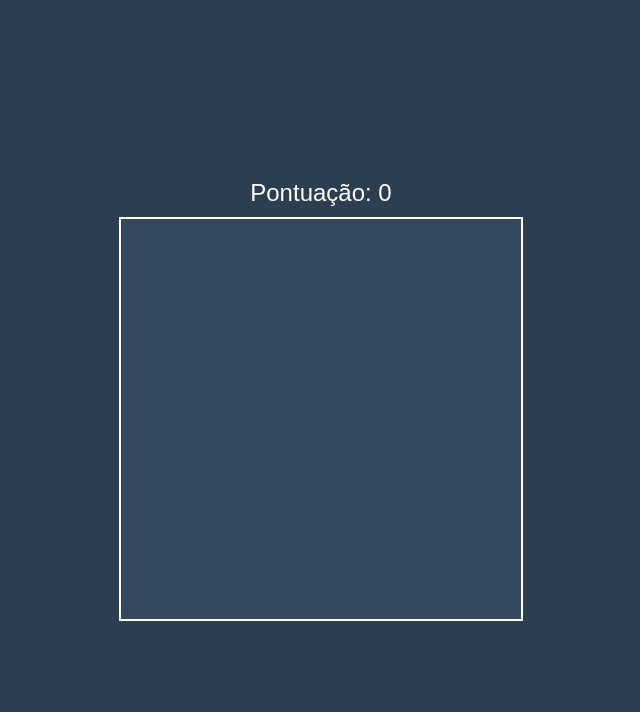
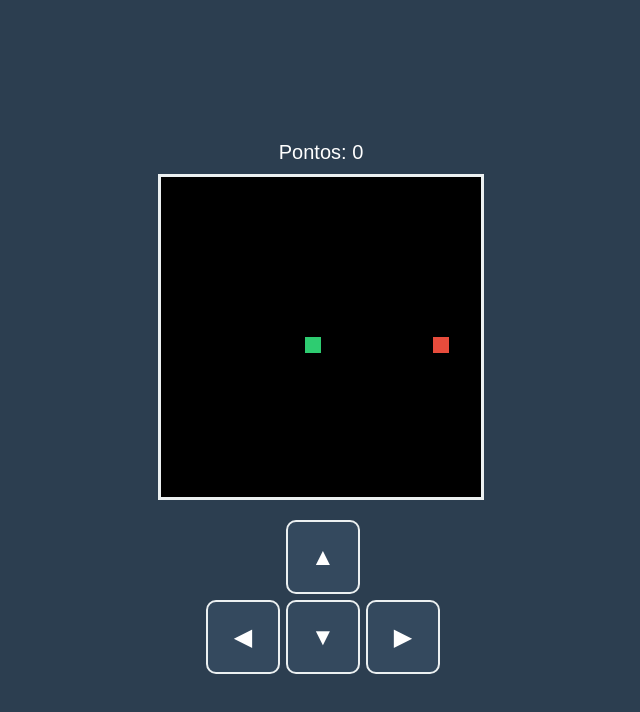
Before and after one commit to joao7426a-lgtm/Cobra, a plain HTML site: page index.html in a window 1280 px wide. Shown: the whole page, without its empty margins (319-959 px from the left). Drawn offline with Linux system fonts and the light colour scheme.

Commit message:
Add files via upload

```diff
--- a/index.html
+++ b/index.html
@@ -1,105 +1,151 @@
 <!DOCTYPE html>
-<html lang="pt-BR">
+<html lang="pt-br">
 <head>
     <meta charset="UTF-8">
-    <title>Jogo da Cobrinha</title>
+    <meta name="viewport" content="width=device-width, initial-scale=1.0, maximum-scale=1.0, user-scalable=no">
+    <title>Snake Mobile</title>
     <style>
+        * { touch-action: manipulation; } /* Evita zoom ao clicar rápido */
         body {
             display: flex;
-            flex-direction: column;
+            justify-content: center;
             align-items: center;
-            justify-content: center;
             height: 100vh;
+            margin: 0;
             background-color: #2c3e50;
             color: white;
-            font-family: Arial, sans-serif;
-            margin: 0;
+            font-family: sans-serif;
+            flex-direction: column;
+            overflow: hidden;
         }
         canvas {
-            border: 2px solid white;
-            background-color: #34495e;
+            border: 3px solid #ecf0f1;
+            background-color: #000;
+            max-width: 90vw;
+            max-height: 40vh;
         }
-        #score {
+        .score { font-size: 20px; margin: 10px 0; }
+
+        /* Controles Mobile */
+        .controls {
+            display: grid;
+            grid-template-columns: repeat(3, 70px);
+            grid-template-rows: repeat(2, 70px);
+            gap: 10px;
+            margin-top: 20px;
+        }
+        .btn {
+            width: 70px;
+            height: 70px;
+            background: #34495e;
+            border: 2px solid #ecf0f1;
+            border-radius: 10px;
+            display: flex;
+            justify-content: center;
+            align-items: center;
             font-size: 24px;
-            margin-bottom: 10px;
+            color: white;
+            user-select: none;
         }
+        .btn:active { background: #7f8c8d; }
+        .up { grid-column: 2; }
+        .left { grid-column: 1; grid-row: 2; }
+        .down { grid-column: 2; grid-row: 2; }
+        .right { grid-column: 3; grid-row: 2; }
     </style>
 </head>
 <body>
-    <div id="score">Pontuação: 0</div>
-    <canvas id="gameCanvas" width="400" height="400"></canvas>
+
+    <div class="score">Pontos: <span id="pontos">0</span></div>
+    <canvas id="snakeGame" width="400" height="400"></canvas>
+
+    <div class="controls">
+        <div class="btn up" onclick="setDirection('UP')">▲</div>
+        <div class="btn left" onclick="setDirection('LEFT')">◀</div>
+        <div class="btn down" onclick="setDirection('DOWN')">▼</div>
+        <div class="btn right" onclick="setDirection('RIGHT')">▶</div>
+    </div>
 
     <script>
-        const canvas = document.getElementById('gameCanvas');
-        const ctx = canvas.getContext('2d');
-        const scoreElement = document.getElementById('score');
+        const canvas = document.getElementById("snakeGame");
+        const ctx = canvas.getContext("2d");
+        const scoreElement = document.getElementById("pontos");
 
-        const gridSize = 20; // Tamanho de cada quadrado da grade
-        let snake = [{x: 200, y: 200}]; // Posição inicial da cobra
-        let food = {};
-        let dx = gridSize; // Velocidade horizontal inicial
-        let dy = 0; // Velocidade vertical inicial
+        const box = 20;
+        let snake = [{ x: 9 * box, y: 10 * box }];
+        let food = {
+            x: Math.floor(Math.random() * 19) * box,
+            y: Math.floor(Math.random() * 19) * box
+        };
+        let d = "";
         let score = 0;
-        let gameInterval;
 
-        // Inicia o jogo
-        function startGame() {
-            createFood();
-            document.addEventListener('keydown', changeDirection);
-            gameInterval = setInterval(gameLoop, 100); // Velocidade do jogo
+        // Suporte a Teclado
+        document.addEventListener("keydown", (e) => {
+            if(e.keyCode == 37) setDirection("LEFT");
+            if(e.keyCode == 38) setDirection("UP");
+            if(e.keyCode == 39) setDirection("RIGHT");
+            if(e.keyCode == 40) setDirection("DOWN");
+        });
+
+        // Função de Direção (Evita que a cobra volte para dentro de si mesma)
+        function setDirection(dir) {
+            if(dir == "LEFT" && d != "RIGHT") d = "LEFT";
+            else if(dir == "UP" && d != "DOWN") d = "UP";
+            else if(dir == "RIGHT" && d != "LEFT") d = "RIGHT";
+            else if(dir == "DOWN" && d != "UP") d = "DOWN";
         }
 
-        // Loop principal do jogo
-        function gameLoop() {
-            moveSnake();
-            if (checkGameOver()) {
-                clearInterval(gameInterval);
-                alert("Game Over! Pontuação: " + score);
-                document.location.reload();
-                return;
+        function collision(head, array) {
+            for(let i = 0; i < array.length; i++) {
+                if(head.x == array[i].x && head.y == array[i].y) return true;
             }
-            drawGame();
+            return false;
         }
 
-        // Desenha a cobra e a comida no canvas
-        function drawGame() {
-            // Limpa o canvas
-            ctx.fillStyle = '#34495e';
+        function draw() {
+            ctx.fillStyle = "black";
             ctx.fillRect(0, 0, canvas.width, canvas.height);
 
-            // Desenha a comida
-            ctx.fillStyle = 'red';
-            ctx.fillRect(food.x, food.y, gridSize, gridSize);
+            for(let i = 0; i < snake.length; i++) {
+                ctx.fillStyle = (i == 0) ? "#2ecc71" : "#27ae60";
+                ctx.fillRect(snake[i].x, snake[i].y, box, box);
+            }
 
-            // Desenha a cobra
-            ctx.fillStyle = 'lime';
-            snake.forEach(part => {
-                ctx.fillRect(part.x, part.y, gridSize, gridSize);
-            });
+            ctx.fillStyle = "#e74c3c";
+            ctx.fillRect(food.x, food.y, box, box);
+
+            let snakeX = snake[0].x;
+            let snakeY = snake[0].y;
+
+            if( d == "LEFT") snakeX -= box;
+            if( d == "UP") snakeY -= box;
+            if( d == "RIGHT") snakeX += box;
+            if( d == "DOWN") snakeY += box;
+
+            if(snakeX == food.x && snakeY == food.y) {
+                score++;
+                scoreElement.innerHTML = score;
+                food = {
+                    x: Math.floor(Math.random() * 19) * box,
+                    y: Math.floor(Math.random() * 19) * box
+                };
+            } else {
+                snake.pop();
+            }
+
+            let newHead = { x: snakeX, y: snakeY };
+
+            if(snakeX < 0 || snakeX >= canvas.width || snakeY < 0 || snakeY >= canvas.height || collision(newHead, snake)) {
+                clearInterval(game);
+                alert("Fim de Jogo! Pontos: " + score);
+                location.reload();
+            }
+
+            snake.unshift(newHead);
         }
 
-        // Move a cobra
-        function moveSnake() {
-            const head = {x: snake[0].x + dx, y: snake[0].y + dy};
-            snake.unshift(head); // Adiciona nova cabeça
-
-            // Verifica se comeu a comida
-            if (head.x === food.x && head.y === food.y) {
-                score += 10;
-                scoreElement.innerHTML = "Pontuação: " + score;
-                createFood();
-            } else {
-                snake.pop(); // Remove a cauda se não comeu
-            }
-        }
-
-        // Cria comida em posição aleatória
-        function createFood() {
-            food = {
-                x: Math.floor(Math.random() * (canvas.width / gridSize)) * gridSize,
-                y: Math.floor(Math.random() * (canvas.height / gridSize)) * gridSize
-            };
-        }
-
-        // Muda a direção com as setas
-        function changeDirection(event
+        let game = setInterval(draw, 120); // Velocidade ajustada para mobile
+    </script>
+</body>
+</html>
```
